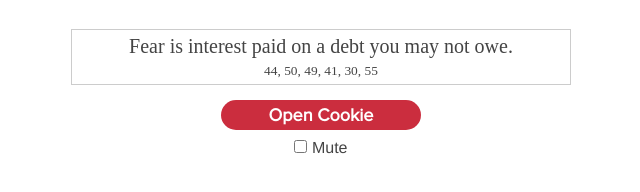
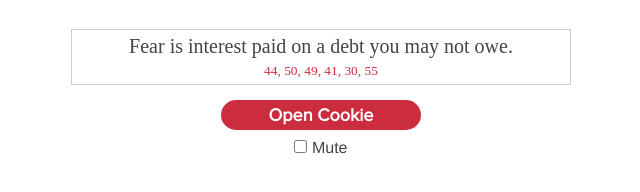
Before and after one commit to arvinpoddar/fortuna, a plain HTML site: page index.html in a window 1280 px wide. Both pictures are taken after a click on the button "Open Cookie". Shown: the part 276-468 px from the top of the page, 319-959 px from the left. Drawn offline with Linux system fonts and the light colour scheme.

Commit message:
Updated color of lucky numbers

```diff
--- a/index.html
+++ b/index.html
@@ -19,7 +19,7 @@
 	</div><br />
 	<div id="paper" style="display: none;">
 		<p id="text"></p>
-		<h6 id="lucky"></h6>
+		<h6 id="lucky" style="color: #cb2d3e;"></h6>
 	</div>
 	<button id="button" onclick="openCookie()">
 		Open Cookie
```
